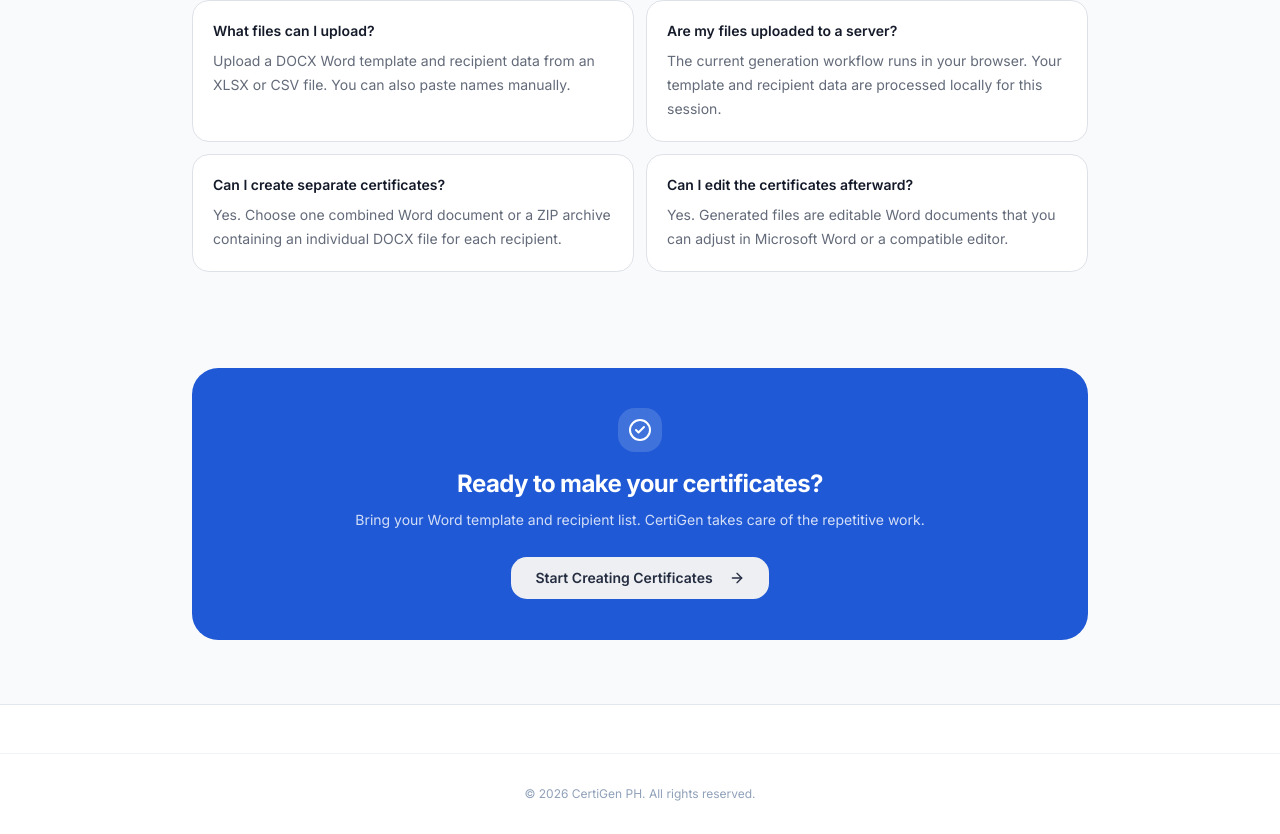
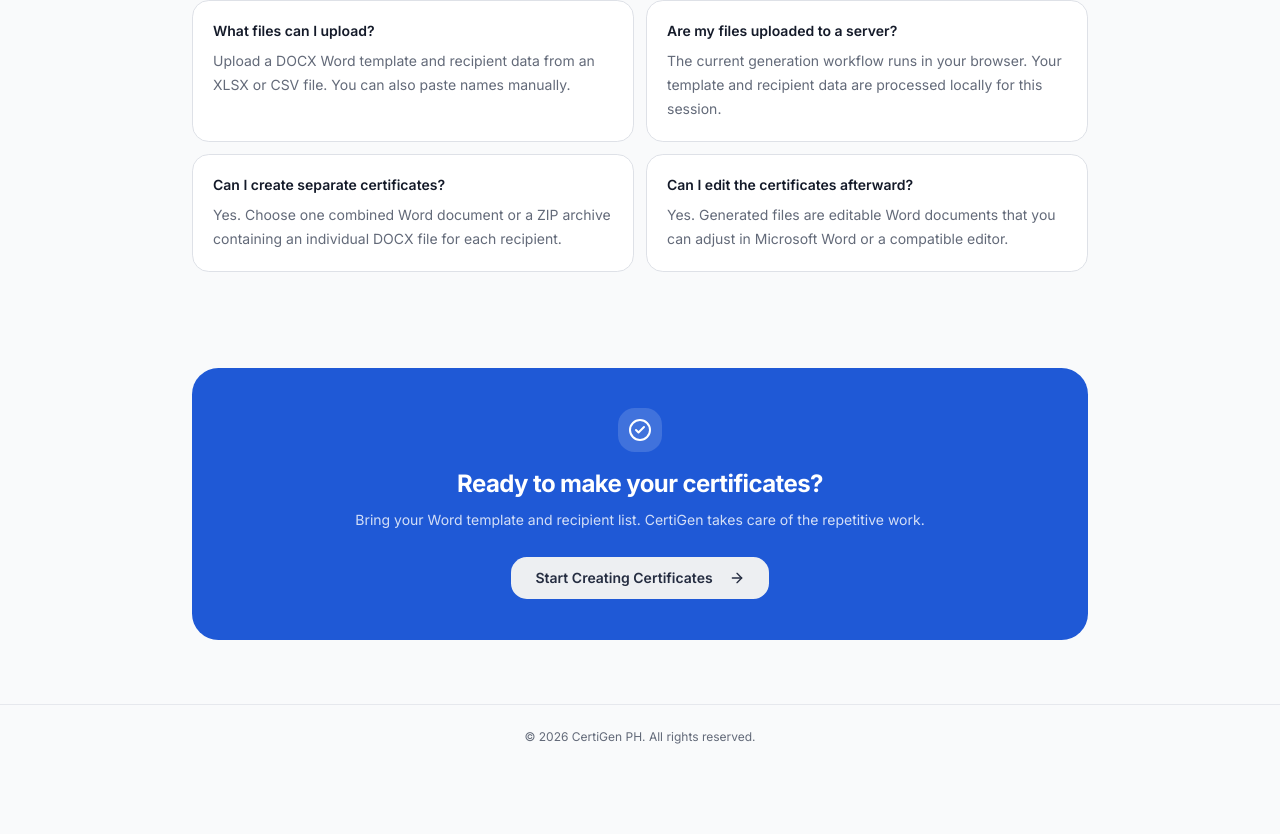
Before and after one commit to Draizen75/CertiGen-Ph, a Next.js app: page / in a window 1280 px wide. Shown: the part 2993-3827 px from the top of the page. After the commit the page ends 3762 px from the top, so only its background shows below. Built offline with nearby package versions, Linux system fonts and the light colour scheme.

Commit message:
Polish shared footer spacing and theme colors

```diff
--- a/components/ui/footer.tsx
+++ b/components/ui/footer.tsx
@@ -1,17 +1,11 @@
-import React from "react";
-import { Logo } from "./logo";
-import { Globe, Heart } from "lucide-react";
-
 export function Footer() {
   const currentYear = new Date().getFullYear();
 
   return (
-    <footer className="bg-white border-t border-slate-200 pt-12 pb-8 mt-auto">
-        <div className="pt-8 border-t border-slate-100 flex flex-col md:flex-row justify-center items-center gap-4">
-          <p className="text-slate-400 text-xs">
-            © {currentYear} CertiGen PH. All rights reserved.
-          </p>
-        </div>
+    <footer className="mt-auto border-t border-border/70 bg-background px-4 py-6 text-center sm:px-6">
+      <p className="text-xs text-muted-foreground">
+        © {currentYear} CertiGen PH. All rights reserved.
+      </p>
     </footer>
   );
 }
```
